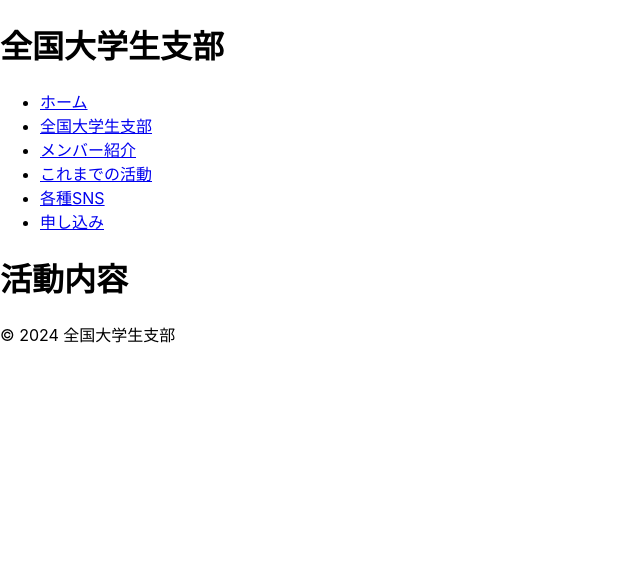
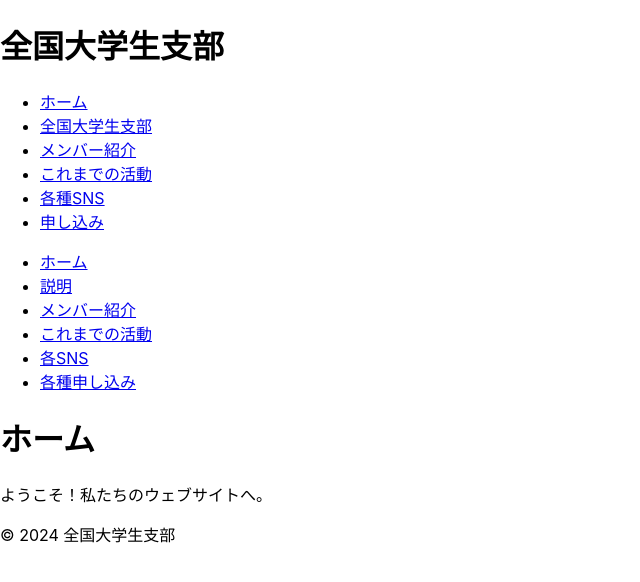
Before and after one commit to DaikiKazusaki/Shibu-webpage, a React (Create React App) app: page / in a window 1280 px wide. Shown: the top 582 px of the page, without its empty margins (0-640 px from the left). Built offline with nearby package versions, Linux system fonts and the light colour scheme.

Commit message:
App.jsとHome.jsの違いが分からない

```diff
--- a/src/App.js
+++ b/src/App.js
@@ -16,7 +16,24 @@ const App = () => {
     <Router>
       <div>
         <Header />
-        <h1>活動内容</h1>
+        <nav>
+          <ul>
+            <li><Link to="/">ホーム</Link></li>
+            <li><Link to="/about">説明</Link></li>
+            <li><Link to="/members">メンバー紹介</Link></li>
+            <li><Link to="/activities">これまでの活動</Link></li>
+            <li><Link to="/socialmedia">各SNS</Link></li>
+            <li><Link to="/applications">各種申し込み</Link></li>
+          </ul>
+        </nav>
+        <Routes>
+          <Route path="/" element={<Home />} />
+          <Route path="/about" element={<About />} />
+          <Route path="/members" element={<Members />} />
+          <Route path="/activities" element={<Activities />} />
+          <Route path="/socialmedia" element={<SocialMedia />} />
+          <Route path="/applications" element={<Applications />} />
+        </Routes>
         <Footer />
       </div>
     </Router>
```
